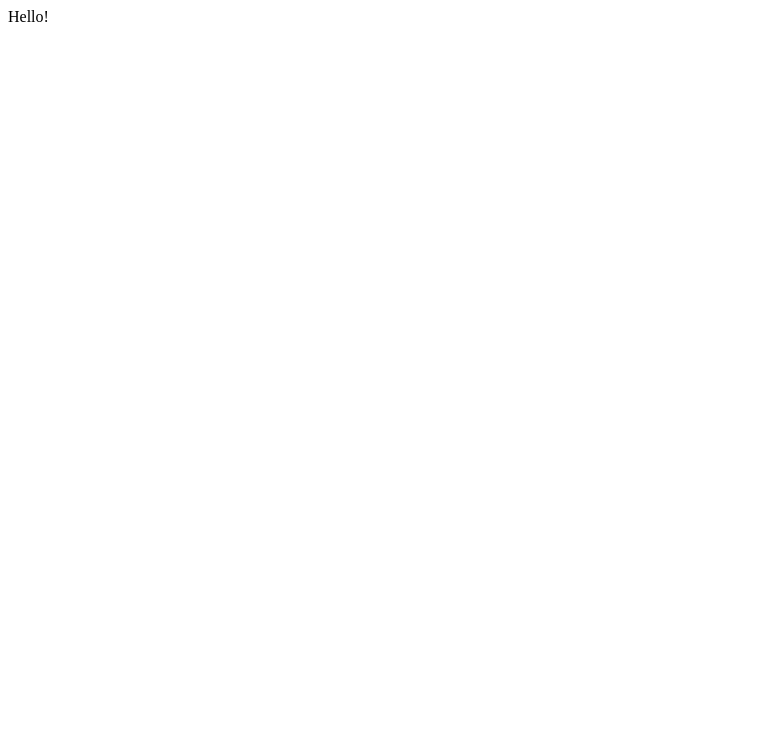
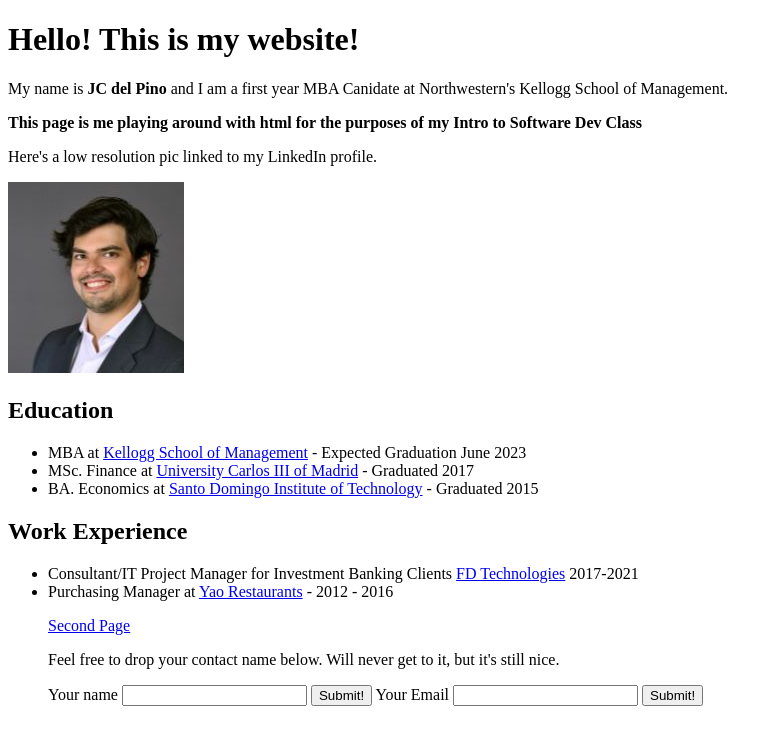
Before and after one commit to jcfdelpino/html_crash_course, a plain HTML site: page index.html in a window 1280 px wide. Shown: the whole page, without its empty margins (0-782 px from the left). Drawn offline with Linux system fonts and the light colour scheme.

Commit message:
html practice

```diff
--- a/index.html
+++ b/index.html
@@ -1 +1,44 @@
-Hello!
+<!DOCTYPE html>
+<html>
+    <head>
+    </head>
+    <body>
+
+        <h1>Hello! This is my website!</h1>
+
+       <p>My name is <strong>JC del Pino</strong> and I am a first year MBA Canidate at Northwestern's Kellogg School of Management.</p>
+       <p><strong>This page is me playing around with html for the purposes of my Intro to Software Dev Class</strong></p>
+
+        <p>Here's a low resolution pic linked to my LinkedIn profile.</p>
+         <p> <a href="https://www.linkedin.com/in/jean-carlos-fernandez-del-pino/"> <img src="Pic.JPG"></a>
+        </p>
+
+        <h2>Education</h2>
+        <ul>
+        <li>MBA at <a href="https://www.kellogg.northwestern.edu/programs/take-action/19mba.aspx?utm_source=google&utm_medium=cpc&utm_term=kellogg%20school%20of%20management&utm_campaign=KSM_-_Brand&gclid=Cj0KCQiAosmPBhCPARIsAHOen-O9SCKoxKUoUeKHSE5blc4JIJ-40l0I-ZI_zQeKDSMlGPKW4bFzxrIaAt-jEALw_wcB&gclsrc=aw.ds">Kellogg School of Management</a>
+         - Expected Graduation June 2023</li>
+        <li>MSc. Finance at <a href = "https://www.uc3m.es/Home"> University Carlos III of Madrid</a> - Graduated 2017</li>
+        <li>BA. Economics at <a href = "https://www.intec.edu.do/index.php">Santo Domingo Institute of Technology</a> - Graduated 2015</li>
+        </ul>
+
+        <h2>Work Experience</h2>
+        <ul>
+            <li>Consultant/IT Project Manager for Investment Banking Clients <a href="https://fdtechnologies.com/">FD Technologies</a> 2017-2021
+             </li>
+            <li>Purchasing Manager at <a href = "https://yao.com.do/"> Yao Restaurants</a> - 2012 - 2016</li>
+
+
+        <p><a href="page2.html">Second Page</a></p>
+
+        <p>Feel free to drop your contact name below. Will never get to it, but it's still nice.</p>
+        <form action="thanks.html">
+            <label for="name"> Your name</label>
+            <input type="text" name="name" id = "name">
+            <button>Submit!</button>
+            <label for="Email">Your Email</label>
+            <input type="text" email = "email" id = "email">
+            <button>Submit!</button>
+
+        </form>
+    </body>
+</html>
```
Also changed, not shown: page2.html (added, +11 -0 lines), thanks.html (added, +12 -0 lines), Pic.JPG (added).
